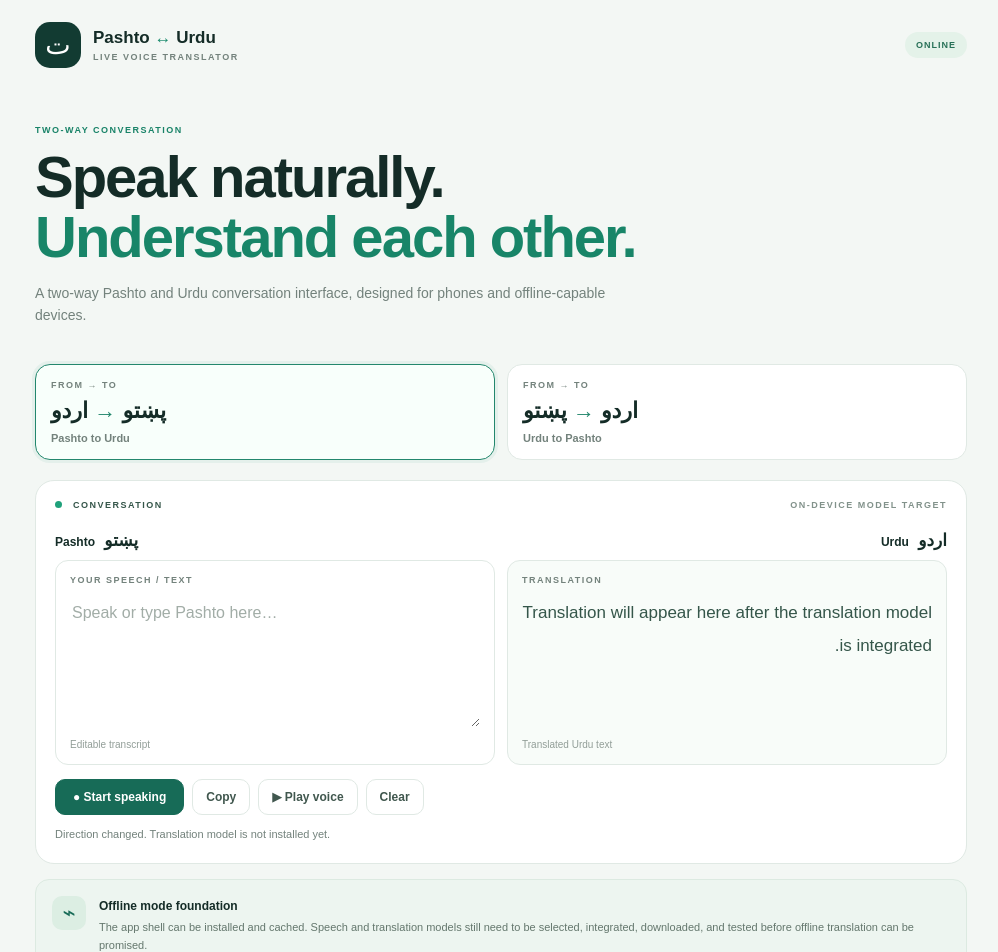
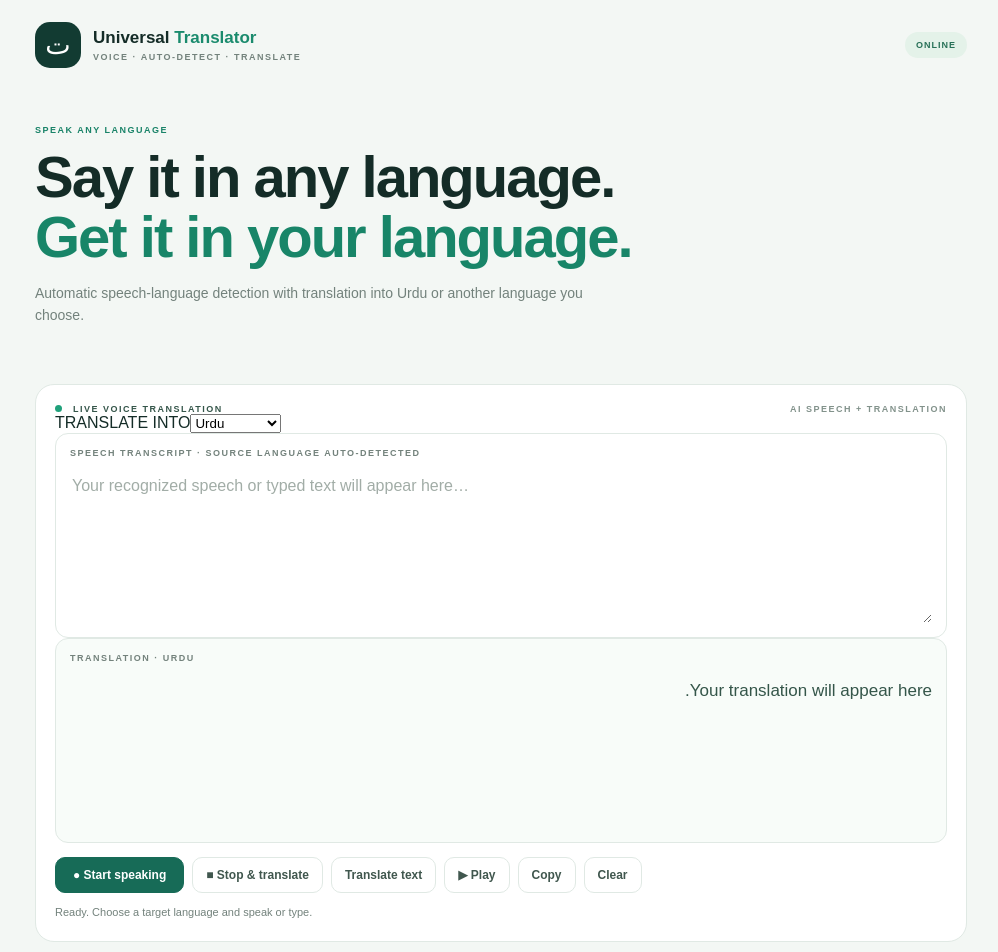
Before and after one commit to portfoliopk/project, a Next.js app: page / in a window 1280 px wide. Shown: the top 952 px of the page, without its empty margins (139-1137 px from the left). Built offline with nearby package versions, Linux system fonts and the light colour scheme.

Commit message:
Integrate automatic speech detection and multilingual translation

```diff
--- a/app/page.js
+++ b/app/page.js
@@ -1,18 +1,25 @@
 'use client';
-import {useEffect,useState} from "react";
-const directions={psur:{from:"Pashto",to:"Urdu",fromCode:"ps",toCode:"ur",fromLabel:"پښتو",toLabel:"اردو"},urps:{from:"Urdu",to:"Pashto",fromCode:"ur",toCode:"ps",fromLabel:"اردو",toLabel:"پښتو"}};
+import {useEffect,useRef,useState} from "react";
+
+const languages=["Urdu","Pashto","English","Arabic","Punjabi","Hindi","Persian","Turkish","French","German","Spanish","Chinese","Japanese","Russian","Bengali","Portuguese","Italian","Korean"];
 export default function Home(){
- const [direction,setDirection]=useState("psur"),[source,setSource]=useState(""),[translated,setTranslated]=useState(""),[status,setStatus]=useState("Ready — choose a language direction."),[listening,setListening]=useState(false),[offline,setOffline]=useState(false);
- const cfg=directions[direction];
- useEffect(()=>{setOffline(!navigator.onLine);const on=()=>setOffline(false),off=()=>setOffline(true);addEventListener("online",on);addEventListener("offline",off);if("serviceWorker"in navigator)navigator.serviceWorker.register("/sw.js").catch(()=>{});return()=>{removeEventListener("online",on);removeEventListener("offline",off)}},[]);
- useEffect(()=>{setSource("");setTranslated("");setListening(false);setStatus("Direction changed. Translation model is not installed yet.")},[direction]);
- function start(){const SR=window.SpeechRecognition||window.webkitSpeechRecognition;if(!SR){setStatus("Speech recognition is unavailable in this browser. Offline speech model is not integrated yet.");return}const r=new SR();r.lang=cfg.fromCode==="ps"?"ps-AF":"ur-PK";r.continuous=true;r.interimResults=true;r.onstart=()=>{setListening(true);setStatus("Listening for "+cfg.from+"…")};r.onresult=e=>{let t="";for(let i=0;i<e.results.length;i++)t+=e.results[i][0].transcript+(e.results[i].isFinal?" ":"");setSource(t.trim());setStatus("Speech captured. Translation engine is not connected yet.")};r.onerror=e=>{setListening(false);setStatus("Speech recognition error: "+e.error+". Browser support may be limited.")};r.onend=()=>setListening(false);try{r.start();window.__activeRecognition=r}catch{setStatus("Could not start microphone. Check permission.")}}
- function stop(){window.__activeRecognition?.stop?.();setListening(false);setStatus("Listening stopped.")}
- async function copy(){if(!translated)return setStatus("No translated text to copy yet.");try{await navigator.clipboard.writeText(translated);setStatus("Translation copied.")}catch{setStatus("Clipboard permission unavailable.")}}
- function speak(){if(!translated)return setStatus("No translated text to speak yet.");if(!("speechSynthesis"in window))return setStatus("Speech output unavailable.");const u=new SpeechSynthesisUtterance(translated);u.lang=cfg.toCode==="ur"?"ur-PK":"ps-AF";speechSynthesis.cancel();speechSynthesis.speak(u)}
- return <main className="shell"><header className="topbar"><div className="brandmark">ت</div><div className="brandcopy"><strong>Pashto <span>↔</span> Urdu</strong><small>LIVE VOICE TRANSLATOR</small></div><div className={"network "+(offline?"isOffline":"")}>{offline?"OFFLINE":"ONLINE"}</div></header>
- <section className="intro"><p className="kicker">TWO-WAY CONVERSATION</p><h1>Speak naturally.<br/><em>Understand each other.</em></h1><p className="sub">A two-way Pashto and Urdu conversation interface, designed for phones and offline-capable devices.</p></section>
- <section className="direction"><button className={direction==="psur"?"dir active":"dir"} onClick={()=>setDirection("psur")}><small>FROM → TO</small><b>پښتو <span>→</span> اردو</b><small>Pashto to Urdu</small></button><button className={direction==="urps"?"dir active":"dir"} onClick={()=>setDirection("urps")}><small>FROM → TO</small><b>اردو <span>→</span> پښتو</b><small>Urdu to Pashto</small></button></section>
- <section className="conversation"><div className="sectionhead"><div><i/> CONVERSATION</div><span className="mode">ON-DEVICE MODEL TARGET</span></div><div className="languageLabels"><span>{cfg.from} <b>{cfg.fromLabel}</b></span><span>{cfg.to} <b>{cfg.toLabel}</b></span></div><div className="panels"><label className="panel"><span className="panelTitle">YOUR SPEECH / TEXT</span><textarea value={source} onChange={e=>setSource(e.target.value)} dir={cfg.fromCode==="ur"?"rtl":"auto"} placeholder={"Speak or type "+cfg.from+" here…"}/><span className="hint">Editable transcript</span></label><div className="panel output"><span className="panelTitle">TRANSLATION</span><div className="result" dir={cfg.toCode==="ur"?"rtl":"auto"}>{translated||"Translation will appear here after the translation model is integrated."}</div><span className="hint">Translated {cfg.to} text</span></div></div><div className="actions"><button className="primary" onClick={listening?stop:start}>{listening?"■ Stop listening":"● Start speaking"}</button><button onClick={copy}>Copy</button><button onClick={speak}>▶ Play voice</button><button onClick={()=>{setSource("");setTranslated("");setStatus("Conversation cleared.")}}>Clear</button></div><p className="status" role="status">{status}</p></section>
- <section className="offlineCard"><div className="offlineIcon">⌁</div><div><strong>Offline mode foundation</strong><p>The app shell can be installed and cached. Speech and translation models still need to be selected, integrated, downloaded, and tested before offline translation can be promised.</p></div></section><footer>Private by design · Local voice processing is the target architecture.</footer></main>
+ const [source,setSource]=useState(""),[translated,setTranslated]=useState(""),[target,setTarget]=useState("Urdu"),[status,setStatus]=useState("Ready. Choose a target language and speak or type."),[recording,setRecording]=useState(false),[busy,setBusy]=useState(false),[offline,setOffline]=useState(false),[detected,setDetected]=useState("");
+ const recorder=useRef(null),chunks=useRef([]);
+ useEffect(()=>{setOffline(!navigator.onLine);const on=()=>setOffline(false),off=()=>setOffline(true);addEventListener("online",on);addEventListener("offline",off);if("serviceWorker"in navigator)navigator.serviceWorker.register("/sw.js").catch(()=>{});return()=>{removeEventListener("online",on);removeEventListener("offline",off);recorder.current?.stream?.getTracks().forEach(t=>t.stop())}},[]);
+ async function process(form){setBusy(true);setStatus("Recognizing speech and translating…");try{const res=await fetch("/api/translate",{method:"POST",body:form});const data=await res.json();if(!res.ok)throw new Error(data.error||"Translation failed.");setSource(data.transcript);setTranslated(data.translation);setDetected(data.detectedLanguage);setStatus("Translation complete.");}catch(e){setStatus(e.message||"Could not translate. Please try again.");}finally{setBusy(false)}}
+ async function translateTyped(){if(!source.trim())return setStatus("Enter some text first.");const f=new FormData();f.append("text",source);f.append("targetLanguage",target);await process(f)}
+ async function startRecording(){if(!navigator.mediaDevices?.getUserMedia||!window.MediaRecorder)return setStatus("Audio recording is not supported in this browser. Try Chrome on Android.");try{const stream=await navigator.mediaDevices.getUserMedia({audio:true});chunks.current=[];const mime=["audio/webm;codecs=opus","audio/webm","audio/mp4"].find(t=>MediaRecorder.isTypeSupported(t));const r=new MediaRecorder(stream,mime?{mimeType:mime}:undefined);recorder.current=r;r.ondataavailable=e=>{if(e.data.size)chunks.current.push(e.data)};r.onstop=async()=>{stream.getTracks().forEach(t=>t.stop());const blob=new Blob(chunks.current,{type:r.mimeType||"audio/webm"});if(!blob.size){setStatus("No audio captured. Please try again.");return}const f=new FormData();f.append("audio",blob,"speech.webm");f.append("targetLanguage",target);await process(f)};r.start();setRecording(true);setStatus("Recording… speak naturally, then press Stop & translate.");}catch(e){setStatus(e.name==="NotAllowedError"?"Microphone permission was denied. Allow microphone access and try again.":"Could not access the microphone.");}}
+ function stopRecording(){if(recorder.current&&recorder.current.state!=="inactive"){setRecording(false);setStatus("Uploading your recording…");recorder.current.stop()}}
+ function speak(){if(!translated)return setStatus("There is no translation to play.");if(!("speechSynthesis"in window))return setStatus("Speech output is unavailable in this browser.");const u=new SpeechSynthesisUtterance(translated);u.lang=target==="Urdu"?"ur-PK":target==="Pashto"?"ps-AF":target==="Arabic"?"ar-SA":target==="English"?"en-US":target; speechSynthesis.cancel();speechSynthesis.speak(u)}
+ async function copy(){try{await navigator.clipboard.writeText(translated);setStatus("Translation copied.")}catch{setStatus("Clipboard access unavailable.")}}
+ return <main className="shell"><header className="topbar"><div className="brandmark">ت</div><div className="brandcopy"><strong>Universal <span>Translator</span></strong><small>VOICE · AUTO-DETECT · TRANSLATE</small></div><div className={"network "+(offline?"isOffline":"")}>{offline?"OFFLINE":"ONLINE"}</div></header>
+ <section className="intro"><p className="kicker">SPEAK ANY LANGUAGE</p><h1>Say it in any language.<br/><em>Get it in your language.</em></h1><p className="sub">Automatic speech-language detection with translation into Urdu or another language you choose.</p></section>
+ <section className="conversation"><div className="sectionhead"><div><i/> LIVE VOICE TRANSLATION</div><span className="mode">AI SPEECH + TRANSLATION</span></div>
+ <div className="targetRow"><label htmlFor="targetLanguage">TRANSLATE INTO</label><select id="targetLanguage" value={target} onChange={e=>setTarget(e.target.value)}>{languages.map(l=><option key={l} value={l}>{l}</option>)}</select></div>
+ <label className="panel"><span className="panelTitle">SPEECH TRANSCRIPT · SOURCE LANGUAGE AUTO-DETECTED</span><textarea value={source} onChange={e=>setSource(e.target.value)} placeholder="Your recognized speech or typed text will appear here…"/></label>
+ <div className="panel output"><span className="panelTitle">TRANSLATION · {target.toUpperCase()}</span><div className="result" dir={["Urdu","Arabic","Persian"].includes(target)?"rtl":"auto"}>{translated||"Your translation will appear here."}</div></div>
+ <div className="actions"><button className="primary" disabled={busy||recording} onClick={startRecording}>● Start speaking</button><button disabled={!recording||busy} onClick={stopRecording}>■ Stop & translate</button><button disabled={busy||!source.trim()} onClick={translateTyped}>Translate text</button><button disabled={!translated} onClick={speak}>▶ Play</button><button disabled={!translated} onClick={copy}>Copy</button><button onClick={()=>{setSource("");setTranslated("");setDetected("");setStatus("Cleared.")}}>Clear</button></div>
+ <p className="status" role="status">{busy?"Please wait… ":status}</p>{detected&&<p className="detected">Detected source language: <strong>{detected}</strong></p>}
+ </section>
+ <section className="offlineCard"><div className="offlineIcon">⌁</div><div><strong>Internet required for AI translation</strong><p>Speech recognition and translation use a secure server-side AI connection. The interface can be installed as a PWA, but AI speech translation does not work offline in this version.</p></div></section><footer>Your API key stays on the server · Audio is sent to the configured AI provider for transcription.</footer></main>
 }
```
